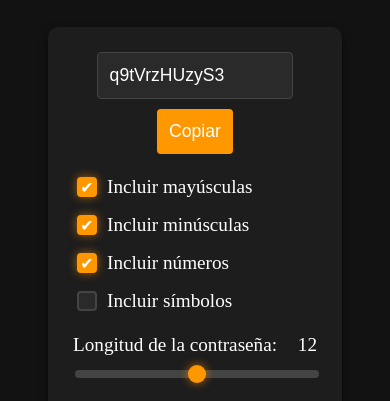
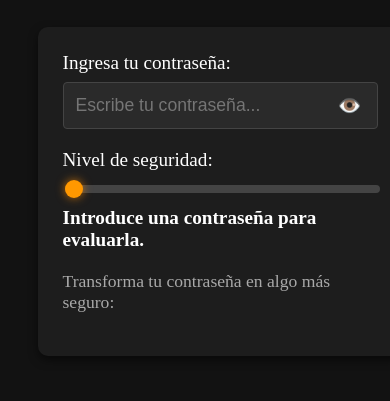
Before and after one commit to Blueprint-Codeworks/Generador-de-contrase-as-1-Nativo, a plain HTML site: page index.html in a window 390 px wide. Shown: the part 215-616 px from the top of the page. Drawn offline with Linux system fonts and the light colour scheme.

Commit message:
Verificacion de contraseñas Nativo update

```diff
--- a/index.html
+++ b/index.html
@@ -16,50 +16,57 @@
     <div class="cards-page">
       <div class="container">
         <!-- Título Principal -->
+
         <div class="containerTitle text-center my-5">
-          <h1 class="main-title">Generador de Contraseñas</h1>
+          <h1 class="main-title">Verificación de contraseñas</h1>
           <p class="subtitle text-lg text-gray-600">
-            Explora nuestro generador de contraseñas
+            Explora nuestra verificacion de contraseñas
           </p>
         </div>
         <div class="container">
+
           <div class="card">
-            <div class="password-output-container">
-              <input
-                type="text"
-                id="passwordOutput"
-                class="customInput password-output"
-                readonly
-                placeholder="Tu contraseña aparecerá aquí"
-              />
-              <button class="copy-button" id="copyButton">Copiar</button>
+            <div class="password-input-container">
+              <label for="passwordInput" class="label-range">Ingresa tu contraseña:</label>
+              <div class="password-wrapper">
+                <input
+                  type="password"
+                  id="passwordInput"
+                  class="customInput password-input"
+                  placeholder="Escribe tu contraseña..."
+                />
+                <button type="button" id="togglePassword" class="toggle-password">
+                  👁️
+                </button>
+              </div>
             </div>
 
-            <div class="options-container">
-                <label><input type="checkbox" id="includeUppercase" checked /> Incluir mayúsculas</label>
-                <label><input type="checkbox" id="includeLowercase" checked /> Incluir minúsculas</label>
-                <label><input type="checkbox" id="includeNumbers" checked /> Incluir números</label>
-                <label><input type="checkbox" id="includeSymbols" /> Incluir símbolos</label>
-              </div>
+            <div class="password-strength-container">
+              <label for="passwordStrength" class="label-range">Nivel de seguridad:</label>
+              <input
+                type="range"
+                id="passwordStrength"
+                min="0"
+                max="100"
+                value="0"
+                class="range-input"
+                disabled
+              />
+              <p id="passwordFeedback" class="password-feedback">Introduce una contraseña para evaluarla.</p>
+            </div>
 
-            <label for="passwordLength" class="label-range"
-              >Longitud de la contraseña:
-              <span id="passwordLengthValue">12</span></label
-            >
-            <input
-              type="range"
-              id="passwordLength"
-              min="4"
-              max="20"
-              value="12"
-              class="range-input"
-            />
-
-            <button class="generate-button" id="generateButton">
-              Generar Contraseña
-            </button>
+            <div class="password-improvement-container">
+              <p id="passwordImprovement" class="password-improvement"></p>
+              <p class="password-examples">Transforma tu contraseña en algo más seguro:</p>
+              <ul id="passwordExamplesList">
+                <!-- Ejemplos generados automáticamente aparecerán aquí -->
+              </ul>
+            </div>
           </div>
         </div>
+
+
+
 
         <!-- Sección de redes sociales -->
         <div class="social-section">
--- a/scripts.js
+++ b/scripts.js
@@ -1,70 +1,117 @@
 document.addEventListener('DOMContentLoaded', () => {
-    const passwordOutput = document.getElementById('passwordOutput');
-    const copyButton = document.getElementById('copyButton');
-    const generateButton = document.getElementById('generateButton');
-    const passwordLength = document.getElementById('passwordLength');
-    const passwordLengthValue = document.getElementById('passwordLengthValue');
-    const errorMessage = document.createElement('p'); // Mensaje de error
+    const passwordInput = document.getElementById('passwordInput');
+    const passwordStrength = document.getElementById('passwordStrength');
+    const passwordFeedback = document.getElementById('passwordFeedback');
+    const passwordImprovement = document.getElementById('passwordImprovement');
+    const passwordExamplesList = document.getElementById('passwordExamplesList');
+    const togglePassword = document.getElementById('togglePassword');
 
-    const includeUppercase = document.getElementById('includeUppercase');
-    const includeLowercase = document.getElementById('includeLowercase');
-    const includeNumbers = document.getElementById('includeNumbers');
-    const includeSymbols = document.getElementById('includeSymbols');
+    // Mostrar/ocultar contraseña
+    togglePassword.addEventListener('click', () => {
+      if (passwordInput.type === 'password') {
+        passwordInput.type = 'text';
+        togglePassword.innerHTML = `
+      <svg xmlns="http://www.w3.org/2000/svg" xmlns:xlink="http://www.w3.org/1999/xlink" version="1.1" viewBox="0 0 509.319 509.319" style="enable-background:new 0 0 509.319 509.319;" xml:space="preserve" width="24" height="24">
+        <g>
+          <path d="M488.942,188.222L488.942,188.222c-16.507-24.031-36.159-45.743-58.432-64.555l60.096-60.075   c12.135-12.848,11.558-33.101-1.29-45.236c-12.346-11.661-31.65-11.647-43.979,0.031l-69.248,69.269   c-37.697-18.837-79.311-28.5-121.451-28.203C159.882,60.36,71.893,108.716,20.334,188.222c-27.112,39.874-27.112,92.264,0,132.139   c16.507,24.031,36.159,45.743,58.432,64.555L18.67,445.054c-12.501,12.501-12.501,32.769,0,45.269   c12.501,12.501,32.769,12.501,45.269,0l69.248-69.269c37.697,18.837,79.311,28.5,121.451,28.203   c94.756-0.905,182.745-49.262,234.304-128.768C516.112,280.586,516.112,228.125,488.942,188.222z M73.113,284.222   c-12.285-18.016-12.285-41.717,0-59.733C112.451,162.079,180.866,124,254.638,123.454c24.861-0.121,49.543,4.215,72.875,12.8   l-39.552,39.531c-43.381-18.416-93.478,1.823-111.893,45.204c-9.046,21.309-9.046,45.38,0,66.689l-51.989,52.011   C104.466,323.794,87.295,305.106,73.113,284.222z M436.163,284.222c-39.339,62.41-107.754,100.489-181.525,101.035   c-24.861,0.121-49.543-4.215-72.875-12.8l39.552-39.552c43.381,18.416,93.478-1.823,111.893-45.204   c9.046-21.309,9.046-45.38,0-66.689l51.989-51.989c19.612,15.895,36.783,34.583,50.965,55.467   C448.448,242.505,448.448,266.206,436.163,284.222L436.163,284.222z"/>
+        </g>
+      </svg>
+    `; // Ojo con una X
+      } else {
+        passwordInput.type = 'password';
+        togglePassword.textContent = '👁️'; // Ojo normal
+      }
+    });
 
-    const UPPERCASE_CHARS = 'ABCDEFGHIJKLMNOPQRSTUVWXYZ';
-    const LOWERCASE_CHARS = 'abcdefghijklmnopqrstuvwxyz';
-    const NUMBER_CHARS = '0123456789';
-    const SYMBOL_CHARS = '!@#$%^&*()_+[]{}<>?,./';
+    // Evaluar la fuerza de la contraseña
+    passwordInput.addEventListener('input', () => {
+      const password = passwordInput.value;
+      const strength = calculatePasswordStrength(password);
 
-    // Mensaje de error personalizado
-    errorMessage.textContent = 'Por favor, selecciona al menos una opción para generar la contraseña.';
-    errorMessage.style.color = 'red';
-    errorMessage.style.display = 'none'; // Oculto por defecto
-    generateButton.parentElement.appendChild(errorMessage); // Añadir el mensaje debajo del botón
+      passwordStrength.value = strength;
+      displayFeedback(strength);
 
-    function generatePassword() {
-        let chars = '';
-        if (includeUppercase.checked) chars += UPPERCASE_CHARS;
-        if (includeLowercase.checked) chars += LOWERCASE_CHARS;
-        if (includeNumbers.checked) chars += NUMBER_CHARS;
-        if (includeSymbols.checked) chars += SYMBOL_CHARS;
+      const improvementMessage = getImprovementMessage(password);
+      passwordImprovement.textContent = improvementMessage;
 
-        if (!chars) { // Si no hay ninguna opción marcada
-            errorMessage.style.display = 'block'; // Mostrar el mensaje de error
-            passwordOutput.value = ''; // Limpiar el campo de contraseña
-            return;
-        }
+      generatePasswordExamples(password);
+    });
 
-        errorMessage.style.display = 'none'; // Ocultar el mensaje de error si todo está bien
+    function calculatePasswordStrength(password) {
+      let strength = 0;
 
-        const length = parseInt(passwordLength.value);
-        let password = '';
-        for (let i = 0; i < length; i++) {
-            const randomIndex = Math.floor(Math.random() * chars.length);
-            password += chars[randomIndex];
-        }
-        passwordOutput.value = password;
+      if (password.length >= 6) strength += 20; // Longitud
+      if (/[A-Z]/.test(password)) strength += 20; // Mayúsculas
+      if (/[a-z]/.test(password)) strength += 20; // Minúsculas
+      if (/\d/.test(password)) strength += 20; // Números
+      if (/[\W_]/.test(password)) strength += 20; // Símbolos
+
+      return strength;
     }
 
-    // Actualiza la longitud visualmente
-    passwordLength.addEventListener('input', () => {
-        passwordLengthValue.textContent = passwordLength.value;
-    });
+    function displayFeedback(strength) {
+      if (strength === 0) {
+        passwordFeedback.textContent = 'Introduce una contraseña para evaluarla.';
+        passwordFeedback.className = 'password-feedback';
+      } else if (strength <= 40) {
+        passwordFeedback.textContent = 'Poco Segura';
+        passwordFeedback.className = 'password-feedback poco-segura';
+      } else if (strength <= 70) {
+        passwordFeedback.textContent = 'Segura';
+        passwordFeedback.className = 'password-feedback segura';
+      } else {
+        passwordFeedback.textContent = 'Muy Segura';
+        passwordFeedback.className = 'password-feedback muy-segura';
+      }
+    }
 
-    // Generar contraseña al hacer clic en el botón
-    generateButton.addEventListener('click', generatePassword);
+    function getImprovementMessage(password) {
+      const missingRequirements = [];
 
-    // Copiar contraseña al portapapeles
-    copyButton.addEventListener('click', () => {
-        if (passwordOutput.value) {
-            passwordOutput.select();
-            document.execCommand('copy');
-            alert('Contraseña copiada al portapapeles!');
-        } else {
-            alert('No hay contraseña para copiar.');
-        }
-    });
+      if (password.length < 6) missingRequirements.push('mínimo 6 caracteres');
+      if (!/[A-Z]/.test(password)) missingRequirements.push('una letra mayúscula');
+      if (!/[a-z]/.test(password)) missingRequirements.push('una letra minúscula');
+      if (!/\d/.test(password)) missingRequirements.push('un número');
+      if (!/[\W_]/.test(password)) missingRequirements.push('un símbolo');
 
-    // Generar una contraseña inicial al cargar la página
-    generatePassword();
-});
+      if (missingRequirements.length === 0) {
+        return '¡Esta contraseña es fuerte!';
+      }
+
+      return `Para mejorar, incluye: ${missingRequirements.join(', ')}.`;
+    }
+
+    function generatePasswordExamples(password) {
+      const examples = [];
+      let modifiedPassword = password;
+
+      if (password.length < 6) {
+        modifiedPassword += '123!';
+      }
+
+      if (!/[A-Z]/.test(password)) {
+        modifiedPassword = modifiedPassword.charAt(0).toUpperCase() + modifiedPassword.slice(1);
+      }
+
+      if (!/\d/.test(password)) {
+        modifiedPassword += '1';
+      }
+
+      if (!/[\W_]/.test(password)) {
+        modifiedPassword += '-!';
+      }
+
+      // Generar algunos ejemplos
+      examples.push(`Ejemplo 1: ${modifiedPassword}`);
+      examples.push(`Ejemplo 2: ${modifiedPassword.slice(0, 4)}XyZ!${modifiedPassword.slice(-2)}`);
+      examples.push(`Ejemplo 3: ${modifiedPassword}22$`);
+
+      // Limpiar y actualizar la lista de ejemplos
+      passwordExamplesList.innerHTML = '';
+      examples.forEach(example => {
+        const li = document.createElement('li');
+        li.textContent = example;
+        passwordExamplesList.appendChild(li);
+      });
+    }
+  });
--- a/styles.css
+++ b/styles.css
@@ -10,104 +10,62 @@ body {
   text-align: center;
 }
 
-.cards-page{
+.cards-page {
   display: flex;
   justify-content: center;
 }
-
 /* Estilo de la tarjeta */
 .card {
     background-color: #1d1d1d;
     padding: 25px;
     border-radius: 10px;
     box-shadow: 0 4px 10px rgba(0, 0, 0, 0.5);
+    width: 100%;
 }
 
-/* Estilo del campo de salida de contraseña */
-.password-output-container {
-    display: flex;
-    justify-content: space-between;
-    align-items: center;
+/* Estilo del input de contraseña */
+.password-input-container {
     margin-bottom: 20px;
+    position: relative;
 }
 
-.password-output {
-    width: 70%;
-    padding: 12px;
-    font-size: 1.1rem;
-    background-color: #2a2a2a;
-    color: white;
-    border: 1px solid #444;
-    border-radius: 4px;
+.password-wrapper {
+    position: relative;
+    display: flex;
+    align-items: center;
 }
 
-.copy-button {
-    background-color: #ff9800;
-    border: none;
+.customInput {
+    width: 100%;
     padding: 12px;
+    background-color: #2a2a2a;
+    border: 1px solid #444;
+    color: white;
     border-radius: 4px;
-    cursor: pointer;
-    color: white;
-    transition: background-color 0.3s;
     font-size: 1.1rem;
 }
 
-.copy-button:hover {
-    background-color: #ffa500;
+/* Botón de mostrar/ocultar contraseña */
+.toggle-password {
+    background: none;
+    border: none;
+    position: absolute;
+    right: 10px;
+    font-size: 1.2rem;
+    cursor: pointer;
+    color: #ff9800;
 }
 
-/* Estilo de los checkboxes y etiquetas */
-.options-container {
-    text-align: left;
-    margin-bottom: 20px;
+.toggle-password:hover {
+    color: #ffa500;
 }
 
-.options-container label {
-    display: flex;
-    align-items: center;
-    margin-bottom: 12px;
-    font-size: 1.2rem;
-}
-
-.options-container input[type="checkbox"] {
-    appearance: none;
-    background-color: #2a2a2a;
-    border: 2px solid #444;
-    width: 20px;
-    height: 20px;
-    border-radius: 4px;
-    margin-right: 10px;
-    display: inline-block;
-    position: relative;
-    transition: background-color 0.3s ease, box-shadow 0.3s ease;
-}
-
-/* Estilo del checkbox cuando está seleccionado */
-.options-container input[type="checkbox"]:checked {
-    background-color: #ff9800;
-    box-shadow: 0 0 10px rgba(255, 140, 0, 0.6);
-    border-color: #ff9800;
-}
-
-/* Icono del tilde dentro del checkbox */
-.options-container input[type="checkbox"]:checked::after {
-    content: "✔";
-    position: absolute;
-    color: white;
-    font-size: 16px;
-    top: 50%;
-    left: 50%;
-    transform: translate(-50%, -50%);
-}
-
-/* Estilo del slider */
-/* Contenedor para la longitud de la contraseña */
-.password-length-container {
+/* Estilo para la etiqueta y el rango de seguridad */
+.password-strength-container {
     margin-bottom: 20px;
     text-align: left;
 }
 
-/* Etiqueta de la longitud */
 .label-range {
     display: flex;
     justify-content: space-between;
@@ -116,33 +74,16 @@ body {
     color: #ffffff;
 }
 
-.password-length-value {
-    background-color: #2a2a2a;
-    color: #ff9800;
-    padding: 4px 8px;
-    border-radius: 4px;
-    font-size: 1.1rem;
-    font-weight: bold;
-    box-shadow: 0 0 5px rgba(255, 140, 0, 0.5);
-}
-
-/* Estilo para el input de tipo range */
 .range-input {
-    -webkit-appearance: none; /* Eliminar estilo por defecto en navegadores Webkit */
+    -webkit-appearance: none;
     width: 100%;
     height: 8px;
     background: #444;
     border-radius: 5px;
     outline: none;
     transition: background 0.3s ease;
-    margin-bottom: 30px;
 }
 
-.range-input:hover {
-    background: #555;
-}
-
-/* Thumb del range (la "perilla" del control deslizante) */
 .range-input::-webkit-slider-thumb {
     -webkit-appearance: none;
     appearance: none;
@@ -155,11 +96,6 @@ body {
     transition: background-color 0.3s ease, transform 0.3s ease;
 }
 
-.range-input::-webkit-slider-thumb:hover {
-    background-color: #ffa500;
-    transform: scale(1.2);
-}
-
 .range-input::-moz-range-thumb {
     width: 18px;
     height: 18px;
@@ -170,38 +106,57 @@ body {
     transition: background-color 0.3s ease, transform 0.3s ease;
 }
 
-.range-input::-moz-range-thumb:hover {
-    background-color: #ffa500;
-    transform: scale(1.2);
+.password-feedback {
+    font-size: 1.2rem;
+    font-weight: bold;
+    text-align: left;
+    color: #fff;
+    margin-top: 10px;
 }
 
-.generate-button {
-    background-color: #ff9800;
-    border: none;
-    padding: 15px;
-    width: 100%;
-    border-radius: 6px;
-    cursor: pointer;
-    font-size: 1.2rem;
-    transition: background-color 0.3s, transform 0.2s;
+.password-feedback.poco-segura {
+    color: red;
 }
 
-.generate-button:hover {
-    background-color: #ffa500;
-    transform: scale(1.05);
+.password-feedback.segura {
+    color: orange;
 }
 
-/* Estilos responsive */
-@media (max-width: 500px) {
-    .container {
-        max-width: 100%;
-    }
-    .password-output-container {
-        flex-direction: column;
-        gap: 10px;
-    }
+.password-feedback.muy-segura {
+    color: green;
 }
 
+.password-improvement-container {
+    margin-top: 20px;
+    text-align: left;
+}
+
+.password-improvement {
+    color: #ff9800;
+    font-size: 1rem;
+}
+
+.password-examples {
+    margin-top: 20px;
+    color: #a9a9a9;
+    font-size: 1.1rem;
+}
+
+.password-examples code {
+    color: #ff9800;
+    font-weight: bold;
+}
+
+#passwordExamplesList {
+    margin-top: 10px;
+    list-style-type: none;
+    padding-left: 0;
+}
+
+#passwordExamplesList li {
+    margin-bottom: 10px;
+    color: #ccc;
+}
 /* Social section styles */
 .social-section {
   text-align: center;
```
Lines whose indentation alone changed are shown as unchanged.
